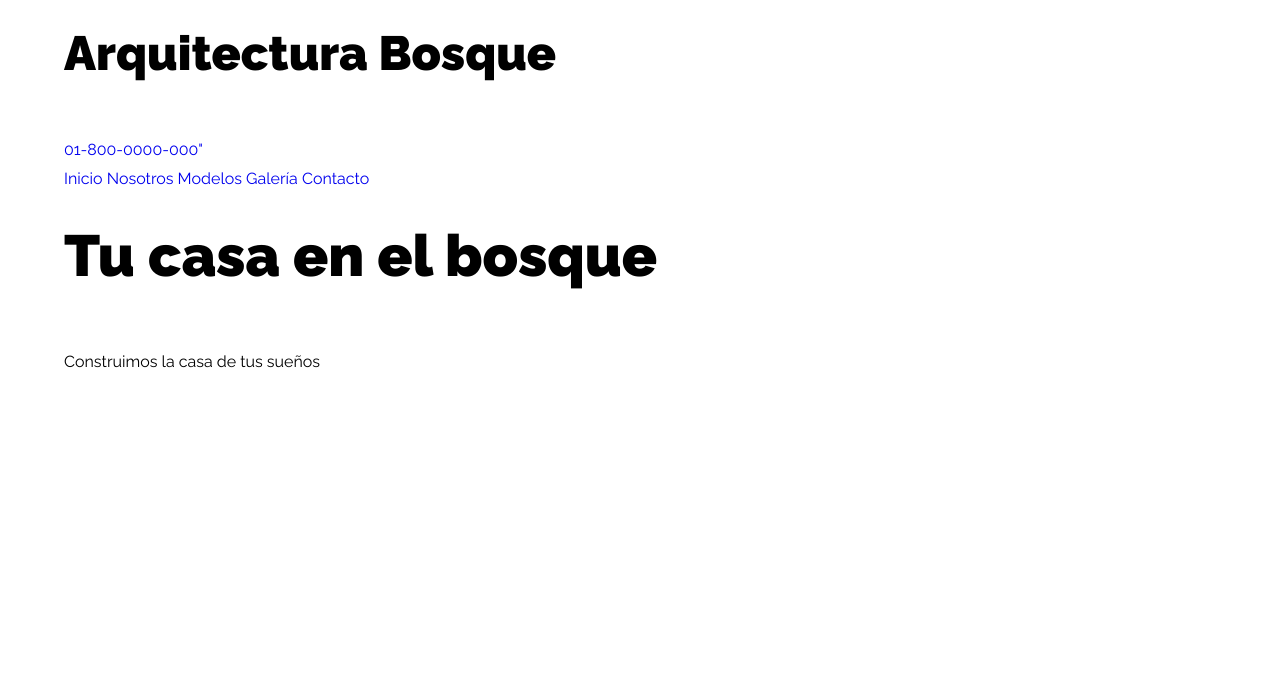
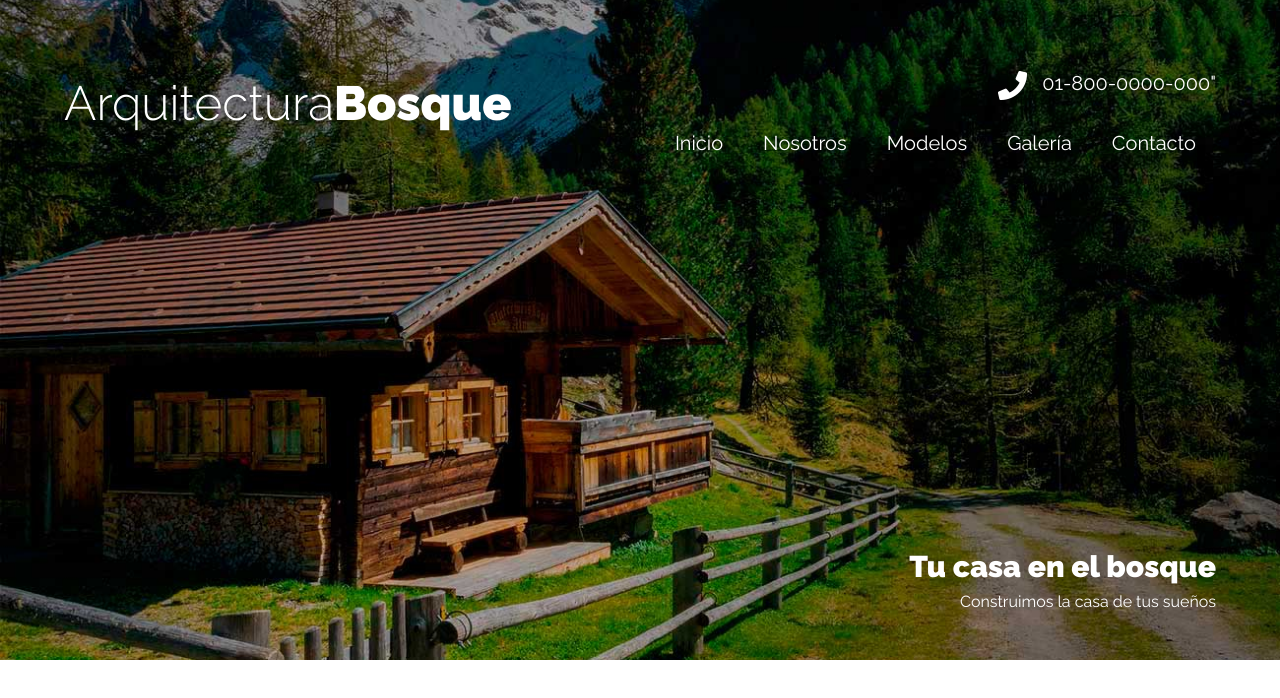
Before and after one commit to MartinezFabian/ArchitectureWebsite, a plain HTML site: page index.html in a window 1280 px wide. Drawn offline with Linux system fonts and the light colour scheme.

Commit message:
add css styles to header

```diff
--- a/css/styles.css
+++ b/css/styles.css
@@ -88,3 +88,138 @@ img {
 .mt-5 {
   margin-top: 5rem;
 }
+
+/* HEADER */
+
+.header {
+  min-height: 60rem;
+  background-image: url(../img/hero.jpg);
+  background-repeat: no-repeat;
+  background-size: cover;
+  background-position: center;
+  padding: 5rem 0;
+}
+
+.content-header {
+  color: var(--white);
+  display: flex;
+  flex-direction: column;
+  height: calc(60rem - 4rem);
+  justify-content: space-between;
+}
+
+.bar a {
+  color: var(--white);
+  font-size: 2rem;
+}
+
+@media (min-width: 768px) {
+  .bar {
+    display: flex;
+    justify-content: space-between;
+    align-items: center;
+  }
+}
+
+.logo {
+}
+
+.site-name {
+  font-weight: 300;
+  font-size: 3rem;
+  text-align: center;
+}
+
+.site-name span {
+  font-weight: 900;
+}
+
+@media (min-width: 768px) {
+  .site-name {
+    font-size: 4.8rem;
+  }
+}
+
+.contact {
+  display: flex;
+  flex-direction: column;
+  align-items: center;
+}
+
+@media (min-width: 768px) {
+  .contact {
+    align-items: flex-end;
+  }
+}
+
+.tel {
+  display: flex;
+}
+
+.tel::before {
+  content: "";
+  background-image: url(../img/telefono.png);
+  display: block;
+  width: 4rem;
+  height: 4rem;
+  background-repeat: no-repeat;
+  background-position: center center;
+  margin-right: 1rem;
+}
+
+.navigation {
+  display: flex;
+  flex-direction: column;
+  align-items: center;
+  width: 100%;
+  margin-top: 1rem;
+}
+
+@media (min-width: 768px) {
+  .navigation {
+    flex-direction: row;
+  }
+}
+
+.navigation a {
+  padding: 1rem 2rem;
+  transition-property: background-color;
+  transition-duration: 0.3s;
+  width: 100%;
+  text-align: center;
+}
+
+.navigation a:hover {
+  background-color: rgb(255 255 255 / 0.5);
+  color: var(--black);
+}
+
+.link {
+}
+
+.slogan {
+  text-align: center;
+}
+
+@media (min-width: 768px) {
+  .slogan {
+    text-align: right;
+  }
+}
+
+.slogan h2 {
+  font-size: 2rem;
+  margin: 0;
+}
+
+@media (min-width: 768px) {
+  .slogan h2 {
+    font-size: 3rem;
+    margin: 0;
+  }
+}
+
+.slogan p {
+  margin: 0;
+  line-height: 1;
+}
--- a/index.html
+++ b/index.html
@@ -19,17 +19,17 @@
       <div class="container content-header">
         <div class="bar">
           <div class="logo">
-            <h1 class="site-name">Arquitectura <span>Bosque</span></h1>
+            <h1 class="site-name">Arquitectura<span>Bosque</span></h1>
           </div>
           <div class="contact">
-            <a href="tel:+01-800-0000-000">01-800-0000-000"</a>
-          </div>
-          <div class="navigation">
-            <a href="#">Inicio</a>
-            <a href="#">Nosotros</a>
-            <a href="#">Modelos</a>
-            <a href="#">Galería</a>
-            <a href="#">Contacto</a>
+            <a class="tel" href="tel:+01-800-0000-000">01-800-0000-000"</a>
+            <div class="navigation">
+              <a class="link" href="#">Inicio</a>
+              <a class="link" href="#">Nosotros</a>
+              <a class="link" href="#">Modelos</a>
+              <a class="link" href="#">Galería</a>
+              <a class="link" href="#">Contacto</a>
+            </div>
           </div>
         </div>
         <div class="slogan">
```
